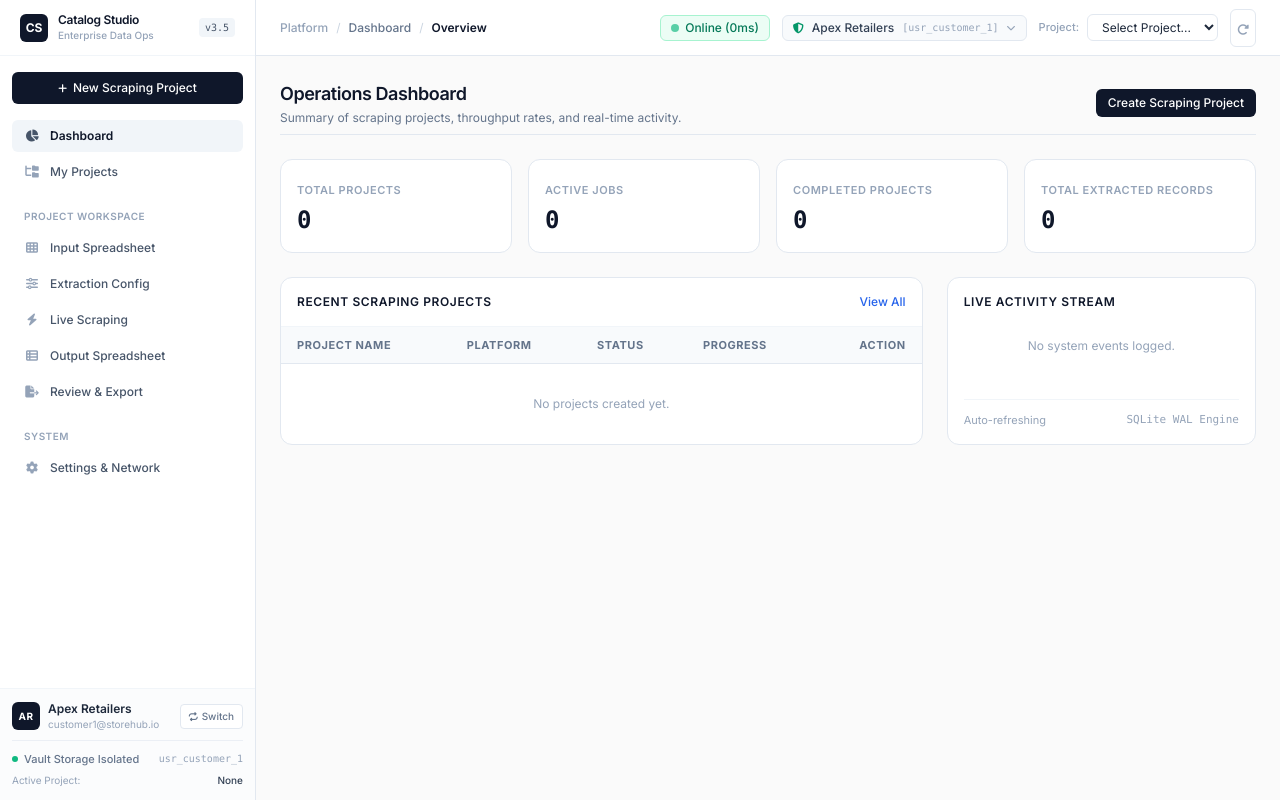
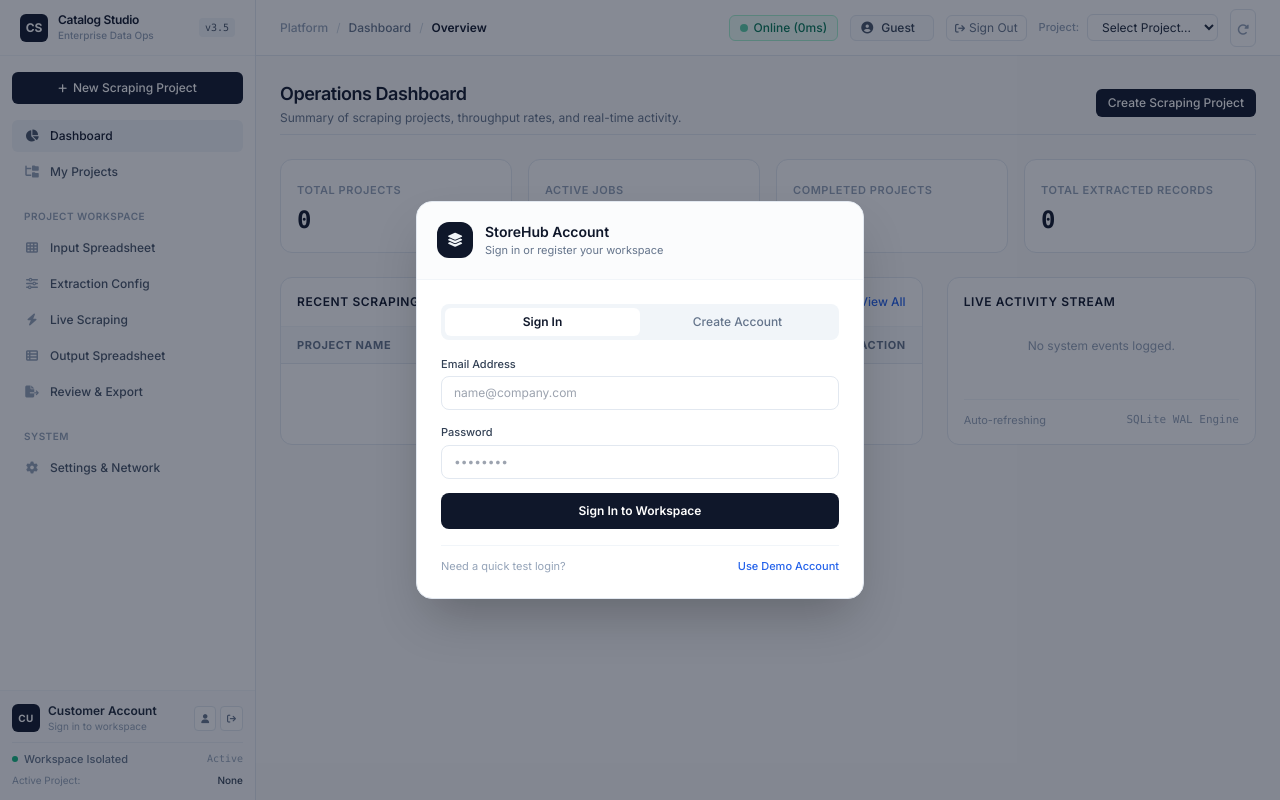
Before and after one commit to junaidansari096/ecommerce-scraper, a FastAPI app: page / in a window 1280 px wide. Run offline with FastAPI, Linux system fonts and the light colour scheme; data comes from the database, SQL or seed files in the repository; data that the repository does not hold is empty; some libraries are stand-ins or nearby versions.

Commit message:
Fix authentication: Add clean SaaS Sign In, Sign Up, Sign Out and remove auto-login

```diff
--- a/templates/index.html
+++ b/templates/index.html
@@ -160,27 +160,32 @@
     <!-- BOTTOM CUSTOMER PROFILE & METRICS -->
     <div class="p-3 border-t border-slate-100 bg-slate-50/50">
       <!-- CUSTOMER ACCOUNT INFO -->
-      <div class="flex items-center justify-between mb-2.5 pb-2 border-b border-slate-200/60">
+      <div class="flex items-center justify-between mb-2 pb-2 border-b border-slate-200/60">
         <div class="flex items-center space-x-2 min-w-0">
           <div id="sidebarUserAvatar" class="w-7 h-7 rounded-md bg-slate-900 text-white flex items-center justify-center font-bold text-[10px] flex-shrink-0 tracking-wider">
-            C1
+            CU
           </div>
           <div class="min-w-0">
-            <div id="sidebarUserName" class="font-semibold text-xs text-slate-800 truncate">Customer 1</div>
-            <div id="sidebarUserEmail" class="text-[10px] text-slate-400 truncate">customer1@storehub.io</div>
-          </div>
-        </div>
-        <button onclick="openAuthModal()" class="text-[10px] font-medium text-slate-500 hover:text-slate-900 px-2 py-1 rounded border border-slate-200 bg-white hover:bg-slate-100 shadow-2xs transition-colors" title="Switch Customer Account">
-          <i class="fa-solid fa-repeat text-[9px] mr-1"></i>Switch
-        </button>
+            <div id="sidebarUserName" class="font-semibold text-xs text-slate-800 truncate">Customer Account</div>
+            <div id="sidebarUserEmail" class="text-[10px] text-slate-400 truncate">Sign in to workspace</div>
+          </div>
+        </div>
+        <div class="flex items-center space-x-1">
+          <button onclick="openAuthModal(true)" class="text-[10px] font-medium text-slate-500 hover:text-slate-900 px-1.5 py-1 rounded border border-slate-200 bg-white hover:bg-slate-100 shadow-2xs transition-colors" title="Switch or Manage Account">
+            <i class="fa-solid fa-user text-[9px]"></i>
+          </button>
+          <button onclick="handleSignOut()" class="text-[10px] font-medium text-slate-500 hover:text-red-600 px-1.5 py-1 rounded border border-slate-200 bg-white hover:bg-red-50 shadow-2xs transition-colors" title="Sign Out">
+            <i class="fa-solid fa-arrow-right-from-bracket text-[9px]"></i>
+          </button>
+        </div>
       </div>
 
       <div class="flex items-center justify-between text-[11px] text-slate-500 mb-1.5">
         <span class="flex items-center gap-1.5 font-medium">
           <span class="w-1.5 h-1.5 rounded-full bg-emerald-500"></span>
-          Vault Storage Isolated
+          Workspace Isolated
         </span>
-        <span id="sidebarTenantId" class="font-mono text-[10px] text-slate-400">usr_cust_1</span>
+        <span id="sidebarTenantId" class="font-mono text-[10px] text-slate-400">Active</span>
       </div>
       <div class="text-[10px] text-slate-400 flex justify-between">
         <span>Active Project:</span>
@@ -216,11 +221,16 @@
         </button>
 
         <!-- CUSTOMER VAULT BADGE -->
-        <button onclick="openAuthModal()" class="flex items-center space-x-2 px-2.5 py-1 rounded-md border border-slate-200 bg-slate-50 hover:bg-slate-100 text-xs text-slate-700 transition-colors" title="Customer Workspace: Click to switch">
-          <i class="fa-solid fa-shield-halved text-emerald-600 text-[11px]"></i>
-          <span class="font-medium" id="topbarCustomerName">Customer 1 (Apex)</span>
-          <span class="text-[10px] text-slate-400 font-mono" id="topbarTenantId">[usr_cust_1]</span>
-          <i class="fa-solid fa-chevron-down text-[9px] text-slate-400 ml-0.5"></i>
+        <button onclick="openAuthModal(true)" class="flex items-center space-x-2 px-2.5 py-1 rounded-md border border-slate-200 bg-slate-50 hover:bg-slate-100 text-xs text-slate-700 transition-colors" title="Manage Account or Switch">
+          <i class="fa-solid fa-user-circle text-slate-600 text-xs"></i>
+          <span class="font-medium" id="topbarCustomerName">Guest</span>
+          <span class="text-[10px] text-slate-400 font-mono hidden md:inline" id="topbarTenantId"></span>
+        </button>
+
+        <!-- SIGN OUT BUTTON -->
+        <button onclick="handleSignOut()" id="btnTopSignOut" class="text-xs text-slate-500 hover:text-red-600 px-2 py-1 rounded-md border border-slate-200 bg-white hover:bg-red-50 transition-colors flex items-center space-x-1" title="Sign Out">
+          <i class="fa-solid fa-arrow-right-from-bracket text-[10px]"></i>
+          <span class="hidden sm:inline">Sign Out</span>
         </button>
 
         <div class="flex items-center space-x-2">
@@ -1057,112 +1067,89 @@
   <!-- ======================================================= -->
   <!-- AUTHENTICATION & MULTI-TENANT ISOLATION MODAL           -->
   <!-- ======================================================= -->
-  <div id="authModal" class="fixed inset-0 z-50 bg-slate-900/40 backdrop-blur-xs hidden flex items-center justify-center p-4">
-    <div class="bg-white rounded-xl border border-slate-200 shadow-xl max-w-md w-full overflow-hidden">
+  <!-- ======================================================= -->
+  <!-- AUTHENTICATION (SIGN IN & SIGN UP) MODAL                -->
+  <!-- ======================================================= -->
+  <div id="authModal" class="fixed inset-0 z-50 bg-slate-900/50 backdrop-blur-xs hidden flex items-center justify-center p-4">
+    <div class="bg-white rounded-2xl border border-slate-200 shadow-2xl max-w-md w-full overflow-hidden transition-all">
 
       <!-- MODAL HEADER -->
-      <div class="p-4 border-b border-slate-100 flex items-center justify-between bg-slate-50/50">
-        <div class="flex items-center space-x-2.5">
-          <div class="w-7 h-7 rounded-md bg-slate-900 text-white flex items-center justify-center font-bold text-xs">
-            <i class="fa-solid fa-lock text-[11px]"></i>
+      <div class="p-5 border-b border-slate-100 flex items-center justify-between bg-slate-50/60">
+        <div class="flex items-center space-x-3">
+          <div class="w-9 h-9 rounded-xl bg-slate-900 text-white flex items-center justify-center font-bold text-sm shadow-xs">
+            <i class="fa-solid fa-layer-group text-slate-100"></i>
           </div>
           <div>
-            <h3 class="text-xs font-semibold text-slate-900">Customer Workspace Isolation</h3>
-            <p class="text-[10px] text-slate-500">Zero cross-contamination local storage</p>
-          </div>
-        </div>
-        <button onclick="closeAuthModal()" id="btnAuthClose" class="text-slate-400 hover:text-slate-600 p-1 rounded-md text-xs">
-          <i class="fa-solid fa-xmark"></i>
+            <h3 class="text-sm font-semibold text-slate-900">StoreHub Account</h3>
+            <p class="text-[11px] text-slate-500">Sign in or register your workspace</p>
+          </div>
+        </div>
+        <button onclick="closeAuthModal()" id="btnAuthClose" class="text-slate-400 hover:text-slate-600 p-1.5 rounded-lg hover:bg-slate-100 transition-colors" title="Close">
+          <i class="fa-solid fa-xmark text-sm"></i>
         </button>
       </div>
 
-      <!-- ZERO CONTAMINATION NOTICE -->
-      <div class="p-5 space-y-4">
-        <div class="p-3 rounded-lg bg-slate-50 border border-slate-200 text-[11px] text-slate-600 space-y-1">
-          <div class="font-semibold text-slate-900 flex items-center gap-1.5">
-            <i class="fa-solid fa-shield-check text-emerald-600"></i>
-            Physical & Local Storage Isolation Guarantee
-          </div>
-          <p class="leading-relaxed text-slate-500 text-[11px]">
-            Customer data is stored in isolated local vaults on disk (<code class="font-mono text-[10px] text-slate-700 bg-white px-1 py-0.5 rounded border border-slate-200">user_data/{user_id}/</code>). Customer 2 cannot access or view Customer 1's data.
-          </p>
-        </div>
-
+      <div class="p-6 space-y-4">
         <!-- AUTH TABS -->
-        <div class="flex border-b border-slate-200">
-          <button onclick="switchAuthTab('signin')" id="tabSignIn" class="flex-1 pb-2 font-medium text-xs text-slate-900 border-b-2 border-slate-900 text-center">
+        <div class="grid grid-cols-2 p-1 bg-slate-100 rounded-lg text-xs font-medium">
+          <button type="button" onclick="switchAuthTab('signin')" id="tabSignIn" class="py-1.5 rounded-md bg-white text-slate-900 shadow-2xs font-semibold transition-all">
             Sign In
           </button>
-          <button onclick="switchAuthTab('register')" id="tabRegister" class="flex-1 pb-2 font-medium text-xs text-slate-400 hover:text-slate-700 text-center">
+          <button type="button" onclick="switchAuthTab('register')" id="tabRegister" class="py-1.5 rounded-md text-slate-500 hover:text-slate-900 transition-all">
             Create Account
           </button>
         </div>
 
         <!-- SIGN IN FORM -->
-        <form id="formSignIn" onsubmit="handleSignInSubmit(event)" class="space-y-3">
+        <form id="formSignIn" onsubmit="handleSignInSubmit(event)" class="space-y-3.5">
+          <div id="authSignInError" class="hidden text-xs text-red-600 bg-red-50 border border-red-200 px-3 py-2 rounded-lg font-medium"></div>
+
           <div>
-            <label class="block text-[11px] font-medium text-slate-700 mb-1">Customer Email</label>
-            <input type="email" id="authLoginEmail" required placeholder="customer1@storehub.io" class="w-full text-xs px-3 py-2 rounded-md border border-slate-200 bg-white focus:outline-none focus:border-slate-400">
+            <label class="block text-[11px] font-medium text-slate-700 mb-1">Email Address</label>
+            <input type="email" id="authLoginEmail" required placeholder="name@company.com" class="w-full text-xs px-3 py-2 rounded-lg border border-slate-200 bg-white focus:outline-none focus:border-slate-500 focus:ring-1 focus:ring-slate-500 transition-all">
           </div>
           <div>
             <label class="block text-[11px] font-medium text-slate-700 mb-1">Password</label>
-            <input type="password" id="authLoginPass" required placeholder="••••••••" class="w-full text-xs px-3 py-2 rounded-md border border-slate-200 bg-white focus:outline-none focus:border-slate-400">
-          </div>
-          <button type="submit" class="w-full py-2 bg-slate-900 hover:bg-slate-800 text-white rounded-md text-xs font-semibold shadow-xs transition-colors">
-            Sign In to Private Workspace
+            <input type="password" id="authLoginPass" required placeholder="••••••••" class="w-full text-xs px-3 py-2 rounded-lg border border-slate-200 bg-white focus:outline-none focus:border-slate-500 focus:ring-1 focus:ring-slate-500 transition-all">
+          </div>
+          <button type="submit" id="btnSubmitSignIn" class="w-full py-2.5 bg-slate-900 hover:bg-slate-800 text-white rounded-lg text-xs font-semibold shadow-xs transition-colors">
+            Sign In to Workspace
           </button>
         </form>
 
         <!-- REGISTER FORM (HIDDEN) -->
-        <form id="formRegister" onsubmit="handleRegisterSubmit(event)" class="space-y-3 hidden">
+        <form id="formRegister" onsubmit="handleRegisterSubmit(event)" class="space-y-3.5 hidden">
+          <div id="authSignUpError" class="hidden text-xs text-red-600 bg-red-50 border border-red-200 px-3 py-2 rounded-lg font-medium"></div>
+
           <div>
-            <label class="block text-[11px] font-medium text-slate-700 mb-1">Customer / Company Name</label>
-            <input type="text" id="authRegName" required placeholder="Acme Brands" class="w-full text-xs px-3 py-2 rounded-md border border-slate-200 bg-white focus:outline-none focus:border-slate-400">
+            <label class="block text-[11px] font-medium text-slate-700 mb-1">Your Name / Brand Name</label>
+            <input type="text" id="authRegName" required placeholder="e.g. Acme Stores" class="w-full text-xs px-3 py-2 rounded-lg border border-slate-200 bg-white focus:outline-none focus:border-slate-500 focus:ring-1 focus:ring-slate-500 transition-all">
           </div>
           <div>
-            <label class="block text-[11px] font-medium text-slate-700 mb-1">Customer Email</label>
-            <input type="email" id="authRegEmail" required placeholder="owner@acme.com" class="w-full text-xs px-3 py-2 rounded-md border border-slate-200 bg-white focus:outline-none focus:border-slate-400">
+            <label class="block text-[11px] font-medium text-slate-700 mb-1">Email Address</label>
+            <input type="email" id="authRegEmail" required placeholder="name@company.com" class="w-full text-xs px-3 py-2 rounded-lg border border-slate-200 bg-white focus:outline-none focus:border-slate-500 focus:ring-1 focus:ring-slate-500 transition-all">
           </div>
           <div>
-            <label class="block text-[11px] font-medium text-slate-700 mb-1">Password (min 6 chars)</label>
-            <input type="password" id="authRegPass" required placeholder="••••••••" class="w-full text-xs px-3 py-2 rounded-md border border-slate-200 bg-white focus:outline-none focus:border-slate-400">
-          </div>
-          <button type="submit" class="w-full py-2 bg-slate-900 hover:bg-slate-800 text-white rounded-md text-xs font-semibold shadow-xs transition-colors">
-            Create Isolated Workspace
+            <label class="block text-[11px] font-medium text-slate-700 mb-1">Password (min 6 characters)</label>
+            <input type="password" id="authRegPass" required placeholder="••••••••" class="w-full text-xs px-3 py-2 rounded-lg border border-slate-200 bg-white focus:outline-none focus:border-slate-500 focus:ring-1 focus:ring-slate-500 transition-all">
+          </div>
+          <button type="submit" id="btnSubmitSignUp" class="w-full py-2.5 bg-slate-900 hover:bg-slate-800 text-white rounded-lg text-xs font-semibold shadow-xs transition-colors">
+            Create Free Account
           </button>
         </form>
 
-        <!-- 1-CLICK DEMO TEST SWITCHER -->
-        <div class="pt-3 border-t border-slate-100">
-          <div class="text-[10px] font-semibold text-slate-400 uppercase tracking-wider mb-2">
-            1-Click Test Customer Switcher (Verify Isolation)
-          </div>
-          <div class="space-y-1.5">
-            <button type="button" onclick="quickSwitchCustomer('customer1@storehub.io', 'Password123!')" class="w-full text-left p-2.5 rounded-lg border border-slate-200 hover:border-slate-400 bg-white hover:bg-slate-50 transition-all flex items-center justify-between">
-              <div>
-                <div class="text-xs font-semibold text-slate-900 flex items-center gap-1.5">
-                  <span class="w-2 h-2 rounded-full bg-slate-900"></span>
-                  Customer 1: Apex Retailers
-                </div>
-                <div class="text-[10px] text-slate-500">Pre-loaded catalog & active projects</div>
-              </div>
-              <span class="text-[10px] text-slate-500 font-mono bg-slate-100 px-1.5 py-0.5 rounded">usr_cust_1</span>
-            </button>
-
-            <button type="button" onclick="quickSwitchCustomer('customer2@storehub.io', 'Password123!')" class="w-full text-left p-2.5 rounded-lg border border-slate-200 hover:border-slate-400 bg-white hover:bg-slate-50 transition-all flex items-center justify-between">
-              <div>
-                <div class="text-xs font-semibold text-slate-900 flex items-center gap-1.5">
-                  <span class="w-2 h-2 rounded-full bg-blue-600"></span>
-                  Customer 2: Nova Brands
-                </div>
-                <div class="text-[10px] text-slate-500">100% clean slate, zero projects, separate folder</div>
-              </div>
-              <span class="text-[10px] text-slate-500 font-mono bg-slate-100 px-1.5 py-0.5 rounded">usr_cust_2</span>
-            </button>
-          </div>
+        <!-- DEMO TEST SHORTCUT -->
+        <div class="pt-3 border-t border-slate-100 flex items-center justify-between text-[11px] text-slate-400">
+          <span>Need a quick test login?</span>
+          <button type="button" onclick="fillDemoCredentials()" class="text-blue-600 hover:text-blue-700 font-medium hover:underline">
+            Use Demo Account
+          </button>
         </div>
 
       </div>
+
+    </div>
+  </div>
 
     </div>
   </div>
@@ -1229,12 +1216,22 @@
       }
     }
 
-    function openAuthModal() {
-      document.getElementById('authModal').classList.remove('hidden');
+    function openAuthModal(canClose = true) {
+      const modal = document.getElementById('authModal');
+      const closeBtn = document.getElementById('btnAuthClose');
+      const err1 = document.getElementById('authSignInError');
+      const err2 = document.getElementById('authSignUpError');
+      if (err1) { err1.classList.add('hidden'); err1.innerText = ''; }
+      if (err2) { err2.classList.add('hidden'); err2.innerText = ''; }
+
+      if (closeBtn) {
+        closeBtn.classList.toggle('hidden', !canClose && !currentUser);
+      }
+      modal.classList.remove('hidden');
     }
 
     function closeAuthModal() {
-      if (!currentUser) return; // Must have an active user
+      if (!currentUser) return; // Must have an active user to dismiss
       document.getElementById('authModal').classList.add('hidden');
     }
 
@@ -1243,13 +1240,16 @@
       document.getElementById('formSignIn').classList.toggle('hidden', !isSignIn);
       document.getElementById('formRegister').classList.toggle('hidden', isSignIn);
 
-      document.getElementById('tabSignIn').className = isSignIn
-        ? 'flex-1 pb-2 font-medium text-xs text-slate-900 border-b-2 border-slate-900 text-center'
-        : 'flex-1 pb-2 font-medium text-xs text-slate-400 hover:text-slate-700 text-center';
-
-      document.getElementById('tabRegister').className = !isSignIn
-        ? 'flex-1 pb-2 font-medium text-xs text-slate-900 border-b-2 border-slate-900 text-center'
-        : 'flex-1 pb-2 font-medium text-xs text-slate-400 hover:text-slate-700 text-center';
+      const tabSign = document.getElementById('tabSignIn');
+      const tabReg = document.getElementById('tabRegister');
+
+      if (isSignIn) {
+        tabSign.className = "py-1.5 rounded-md bg-white text-slate-900 shadow-2xs font-semibold transition-all";
+        tabReg.className = "py-1.5 rounded-md text-slate-500 hover:text-slate-900 transition-all font-medium";
+      } else {
+        tabReg.className = "py-1.5 rounded-md bg-white text-slate-900 shadow-2xs font-semibold transition-all";
+        tabSign.className = "py-1.5 rounded-md text-slate-500 hover:text-slate-900 transition-all font-medium";
+      }
     }
 
     function updateCurrentUserUI(user, token) {
@@ -1268,47 +1268,67 @@
       document.getElementById('topbarTenantId').innerText = `[${user.id}]`;
     }
 
-    async function quickSwitchCustomer(email, password) {
+    async function handleSignInSubmit(e) {
+      e.preventDefault();
+      const errBox = document.getElementById('authSignInError');
+      const btn = document.getElementById('btnSubmitSignIn');
+      errBox.classList.add('hidden');
+      errBox.innerText = '';
+
+      const email = document.getElementById('authLoginEmail').value.trim();
+      const pass = document.getElementById('authLoginPass').value;
+      if (!email || !pass) return;
+
+      btn.disabled = true;
+      btn.innerHTML = `<i class="fa-solid fa-spinner fa-spin text-xs mr-1"></i> <span>Signing in...</span>`;
+
       try {
         const res = await _originalFetch('/api/auth/login', {
           method: 'POST',
           headers: { 'Content-Type': 'application/json' },
-          body: JSON.stringify({ email: email, password: password })
+          body: JSON.stringify({ email: email, password: pass })
         });
         const data = await res.json();
-        if (data.success) {
-          // Reset workspace state on customer switch
+        if (res.ok && data.success) {
           currentProjectId = null;
-          document.getElementById('breadcrumbProject').innerText = 'Overview';
-          document.getElementById('sidebarActiveProjectName').innerText = 'None';
-
           updateCurrentUserUI(data.user, data.token);
           closeAuthModal();
-
-          // Reload workspace for new customer
           await loadDashboardData();
           await loadProjectsInventory();
           navigateTo('dashboard');
         } else {
-          alert(data.detail || "Login failed.");
+          errBox.innerText = data.detail || "Invalid email or password. Please try again.";
+          errBox.classList.remove('hidden');
         }
       } catch (err) {
-        alert("Authentication error: " + err);
-      }
-    }
-
-    async function handleSignInSubmit(e) {
-      e.preventDefault();
-      const email = document.getElementById('authLoginEmail').value.trim();
-      const pass = document.getElementById('authLoginPass').value;
-      await quickSwitchCustomer(email, pass);
+        errBox.innerText = "Network error connecting to auth service: " + err.message;
+        errBox.classList.remove('hidden');
+      } finally {
+        btn.disabled = false;
+        btn.innerHTML = `<span>Sign In to Workspace</span>`;
+      }
     }
 
     async function handleRegisterSubmit(e) {
       e.preventDefault();
+      const errBox = document.getElementById('authSignUpError');
+      const btn = document.getElementById('btnSubmitSignUp');
+      errBox.classList.add('hidden');
+      errBox.innerText = '';
+
       const name = document.getElementById('authRegName').value.trim();
       const email = document.getElementById('authRegEmail').value.trim();
       const pass = document.getElementById('authRegPass').value;
+
+      if (!name || !email || !pass) return;
+      if (pass.length < 6) {
+        errBox.innerText = "Password must be at least 6 characters long.";
+        errBox.classList.remove('hidden');
+        return;
+      }
+
+      btn.disabled = true;
+      btn.innerHTML = `<i class="fa-solid fa-spinner fa-spin text-xs mr-1"></i> <span>Creating account...</span>`;
 
       try {
         const res = await _originalFetch('/api/auth/register', {
@@ -1317,20 +1337,49 @@
           body: JSON.stringify({ name: name, email: email, password: pass })
         });
         const data = await res.json();
-        if (data.success) {
+        if (res.ok && data.success) {
           currentProjectId = null;
           updateCurrentUserUI(data.user, data.token);
           closeAuthModal();
           await loadDashboardData();
           await loadProjectsInventory();
           navigateTo('dashboard');
-          alert(`Welcome to your private workspace, ${name}!`);
         } else {
-          alert(data.detail || "Registration failed.");
+          errBox.innerText = data.detail || "Registration failed. That email might already be registered.";
+          errBox.classList.remove('hidden');
         }
       } catch (err) {
-        alert("Registration error: " + err);
-      }
+        errBox.innerText = "Network error connecting to auth service: " + err.message;
+        errBox.classList.remove('hidden');
+      } finally {
+        btn.disabled = false;
+        btn.innerHTML = `<span>Create Free Account</span>`;
+      }
+    }
+
+    function handleSignOut() {
+      if (!confirm("Are you sure you want to sign out?")) return;
+      localStorage.removeItem('storehub_token');
+      localStorage.removeItem('storehub_current_user');
+      currentUser = null;
+      authToken = null;
+      currentProjectId = null;
+
+      document.getElementById('topbarCustomerName').innerText = 'Signed Out';
+      document.getElementById('topbarTenantId').innerText = '';
+      document.getElementById('sidebarUserName').innerText = 'Not Signed In';
+      document.getElementById('sidebarUserEmail').innerText = 'Sign in to access projects';
+      document.getElementById('sidebarUserAvatar').innerText = '--';
+      document.getElementById('sidebarTenantId').innerText = 'None';
+      document.getElementById('sidebarActiveProjectName').innerText = 'None';
+
+      openAuthModal(false);
+    }
+
+    function fillDemoCredentials() {
+      switchAuthTab('signin');
+      document.getElementById('authLoginEmail').value = 'customer1@storehub.io';
+      document.getElementById('authLoginPass').value = 'Password123!';
     }
 
     async function initAuth() {
@@ -1343,12 +1392,16 @@
           if (res.ok) {
             const data = await res.json();
             updateCurrentUserUI(data.user, storedToken);
+            closeAuthModal();
             return;
           }
         } catch (e) {}
       }
-      // If no valid stored session, auto-login into Customer 1 as default
-      await quickSwitchCustomer('customer1@storehub.io', 'Password123!');
+
+      // If no valid stored session, show the sign-in modal
+      currentUser = null;
+      authToken = null;
+      openAuthModal(false);
     }
 
     // ==========================================
```
